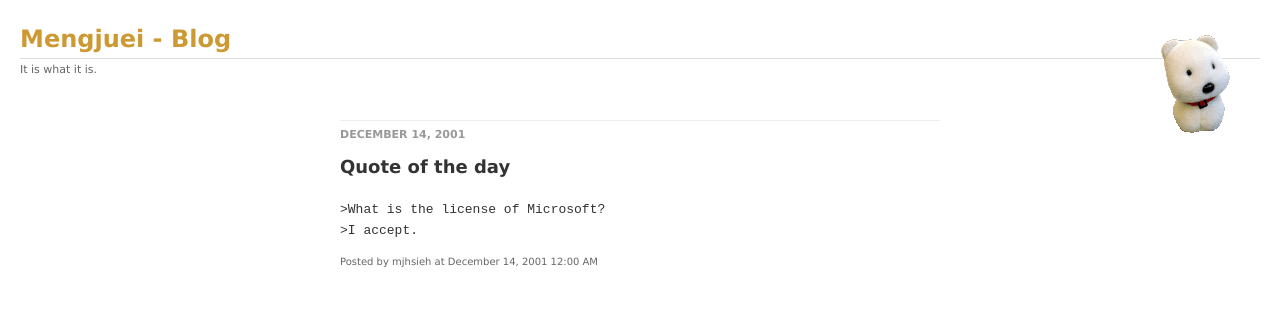
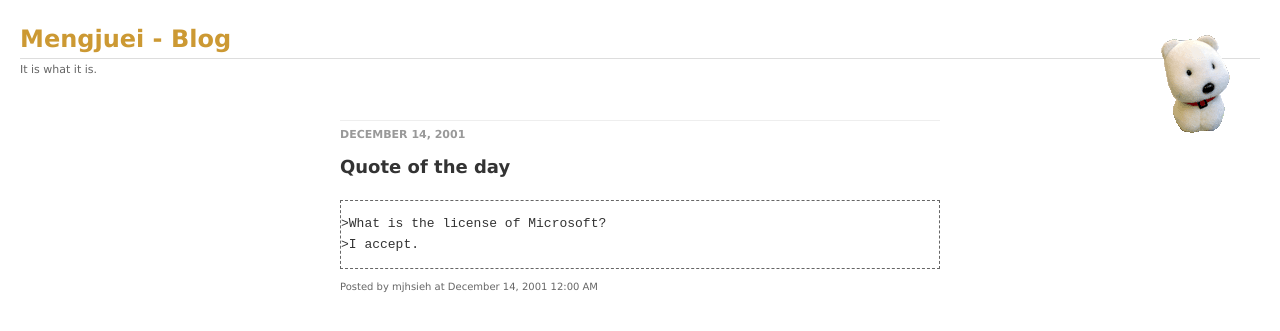
Before and after one commit to mjhsieh/mjhsieh.github.io, a Jekyll site: the page built from _posts/2001-12-14-accept.md, in a window 1280 px wide. Shown: the top 331 px of the page. Built offline with Jekyll 4.4.1, drawn with Linux system fonts in a browser that asks for light colours; our own code applies the rules of GitHub Pages for plain Markdown files.

Commit message:
style update

```diff
--- a/assets/css/post.css
+++ b/assets/css/post.css
@@ -71,6 +71,10 @@ a:hover {
 
 .entry-content {
     margin-top: 15px;
+    border-top: 1px dashed #666;
+    border-left: 1px dashed #666;
+    border-right: 1px dashed #666;
+    border-bottom: 1px dashed #666;
 }
 
 .entry-content p {
```
